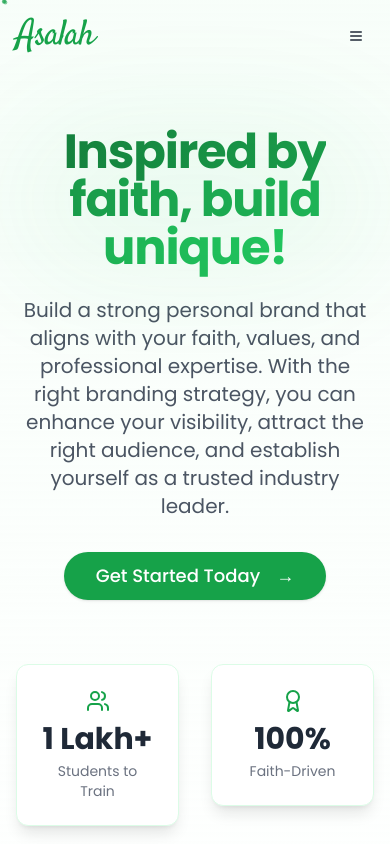
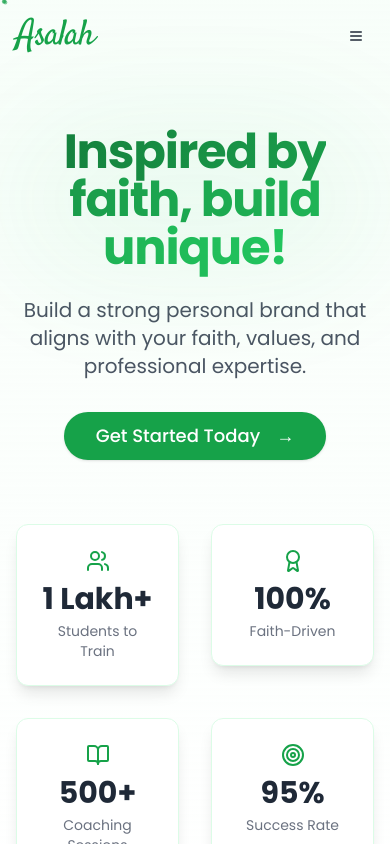
Before and after one commit to dastagirshaikhh/asalah, a Next.js app: page / in a window 390 px wide. Shown: the top 844 px of the page. Built offline with nearby package versions, Linux system fonts and the light colour scheme.

Commit message:
Update HeroSection component to improve responsive text display for different screen sizes

```diff
--- a/app/components/HeroSection.tsx
+++ b/app/components/HeroSection.tsx
@@ -86,11 +86,20 @@ export default function HeroSection() {
                 transition={{ duration: 3, repeat: Number.POSITIVE_INFINITY, repeatType: "reverse" }}
               />
             </h1>
-            <p className="text-xl md:text-2xl mb-8 text-gray-600 max-w-3xl mx-auto">
+            {/* <p className="text-xl md:text-2xl mb-8 text-gray-600 max-w-3xl mx-auto hidden md:block">
               Build a strong personal brand that aligns with your faith, values, and professional expertise. With the
               right branding strategy, you can enhance your visibility, attract the right audience, and establish
               yourself as a trusted industry leader.
+            </p> */}
+            <p className="text-xl md:text-2xl mb-8 text-gray-600 max-w-3xl mx-auto md:hidden">
+              Build a strong personal brand that aligns with your faith, values, and professional expertise.
             </p>
+            <p className="text-xl md:text-2xl mb-8 text-gray-600 max-w-3xl mx-auto hidden md:block">
+              Build a strong personal brand that aligns with your faith, values, and professional expertise. With the right
+              branding strategy, you can enhance your visibility, attract the right audience, and establish yourself as a
+              trusted industry leader.
+            </p>
+
             <div className="relative inline-block">
               <motion.div whileHover={{ scale: 1.05 }} whileTap={{ scale: 0.95 }} className="relative z-10">
                 <Button
```
